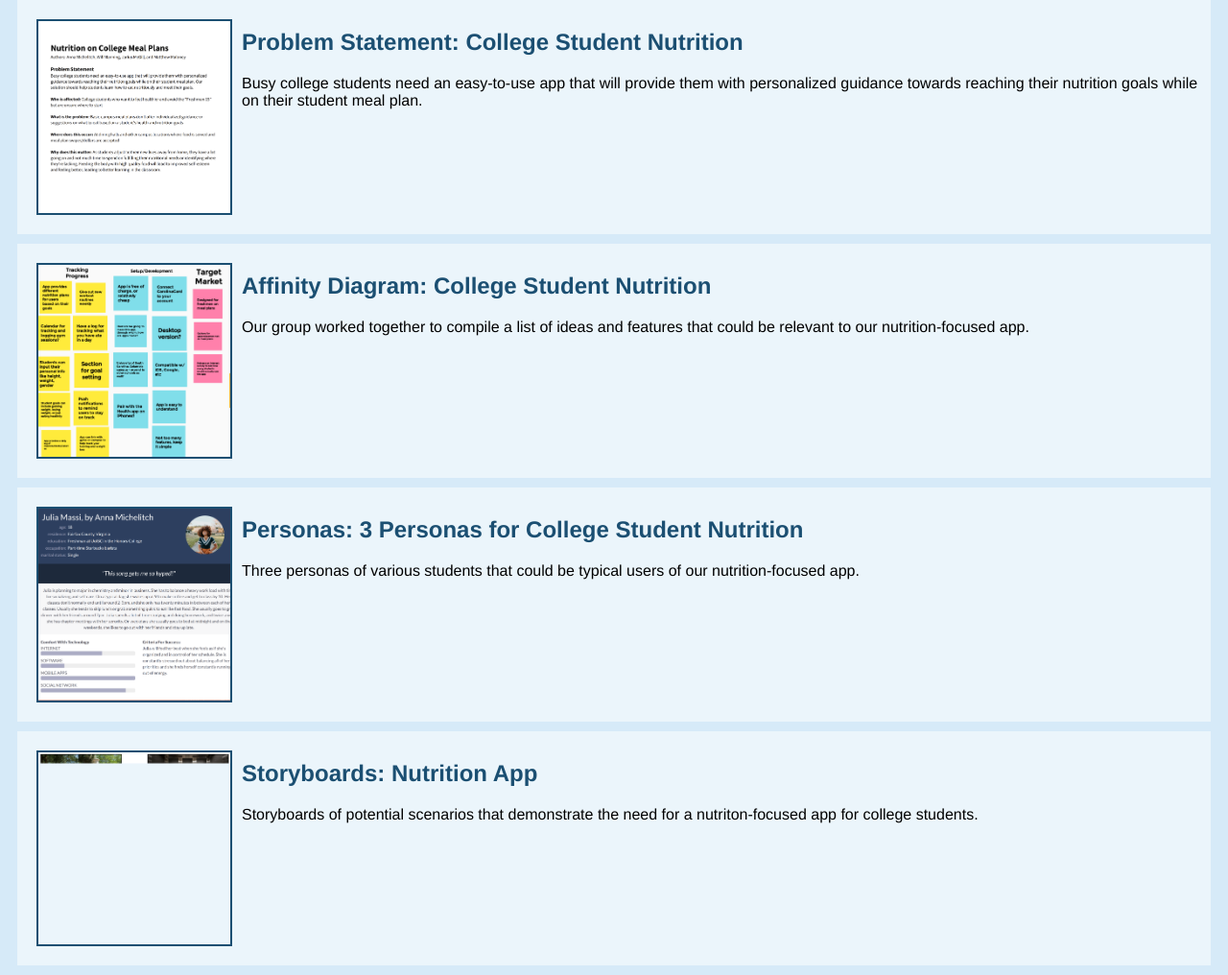
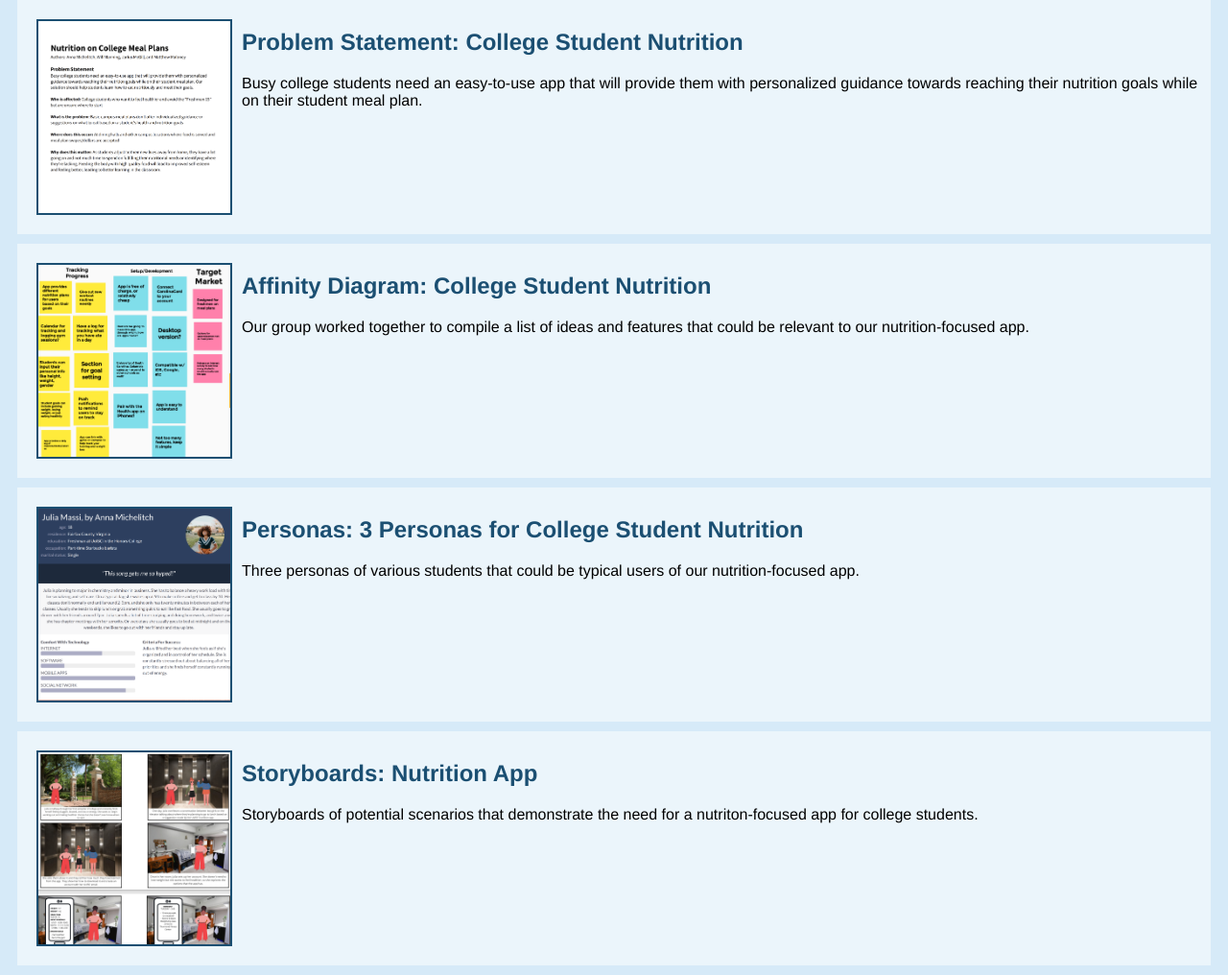
Before and after one commit to acmichelitch/acmichelitch.github.io, a plain HTML site: page index.html in a window 1280 px wide. Shown: the part 66-1082 px from the top of the page at 96% size. Drawn offline with Linux system fonts and the light colour scheme.

Commit message:
Add files via upload

```diff
--- a/index.html
+++ b/index.html
@@ -43,7 +43,7 @@
 
                 <!-- Storyboard Assignment-->
             <section class="assignment">
-                <a href='Files/CSCE 190 Storyboard.pdf'><img src = "images/Storyboard Screenshot.png"></a>
+                <a href='Files/CSCE 190 Storyboard.pdf'><img src = "images/Storyboard Preview.png"></a>
                 <section class="ass-details">
                     <a href="Files/CSCE 190 Storyboard.pdf"><h2>Storyboards: Nutrition App</h2></a>
                     <p>
```
Also changed, not shown: Images/Storyboard Preview.png (added).
